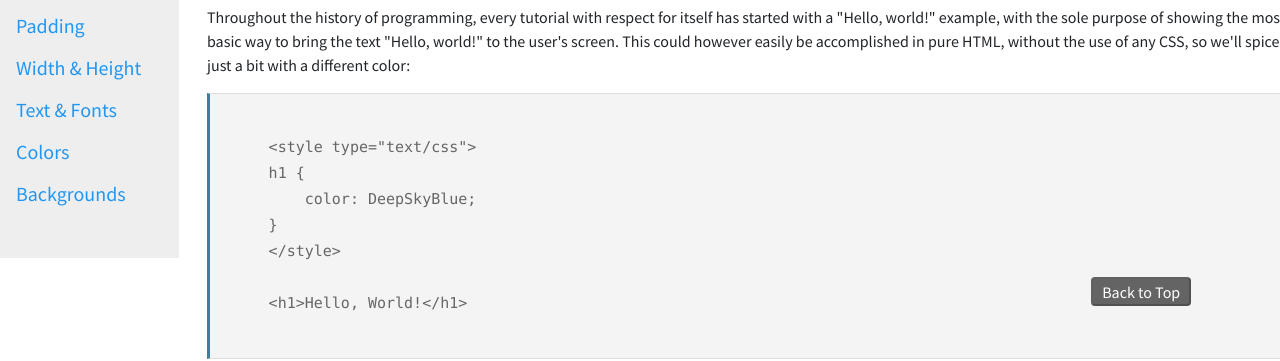
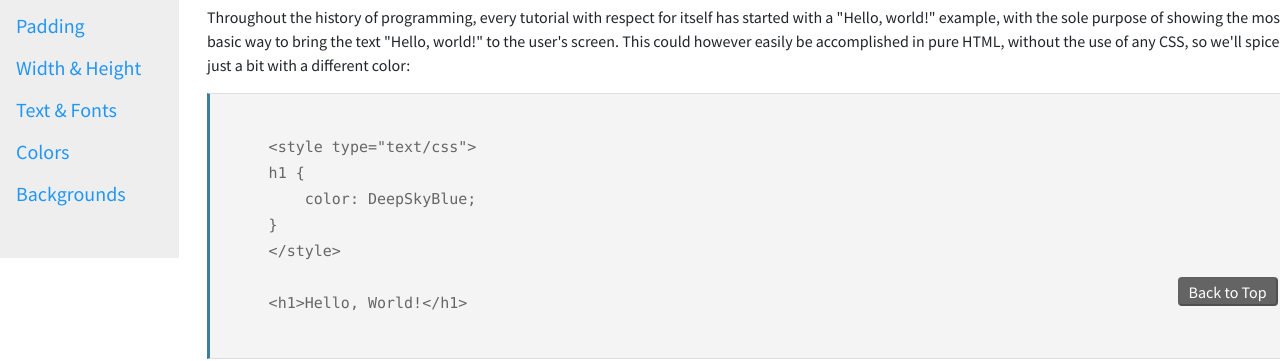
Before and after one commit to dash-anurag/learn-CSS, a plain HTML site: page index.html in a window 1280 px wide. Shown: the part 476-837 px from the top of the page. Drawn offline with nearby package versions, Linux system fonts and the light colour scheme.

Commit message:
changed BackToTop btn

```diff
--- a/style.css
+++ b/style.css
@@ -109,8 +109,8 @@ p.option {
   position: fixed;
   bottom: 18px;
   float: right;
-  right: 10.5%;
-  left: 85.25%;
+  right: 4%;
+  left: 92%;
   max-width: 100px;
   width: 100%;
   font-size: 16px;
```
